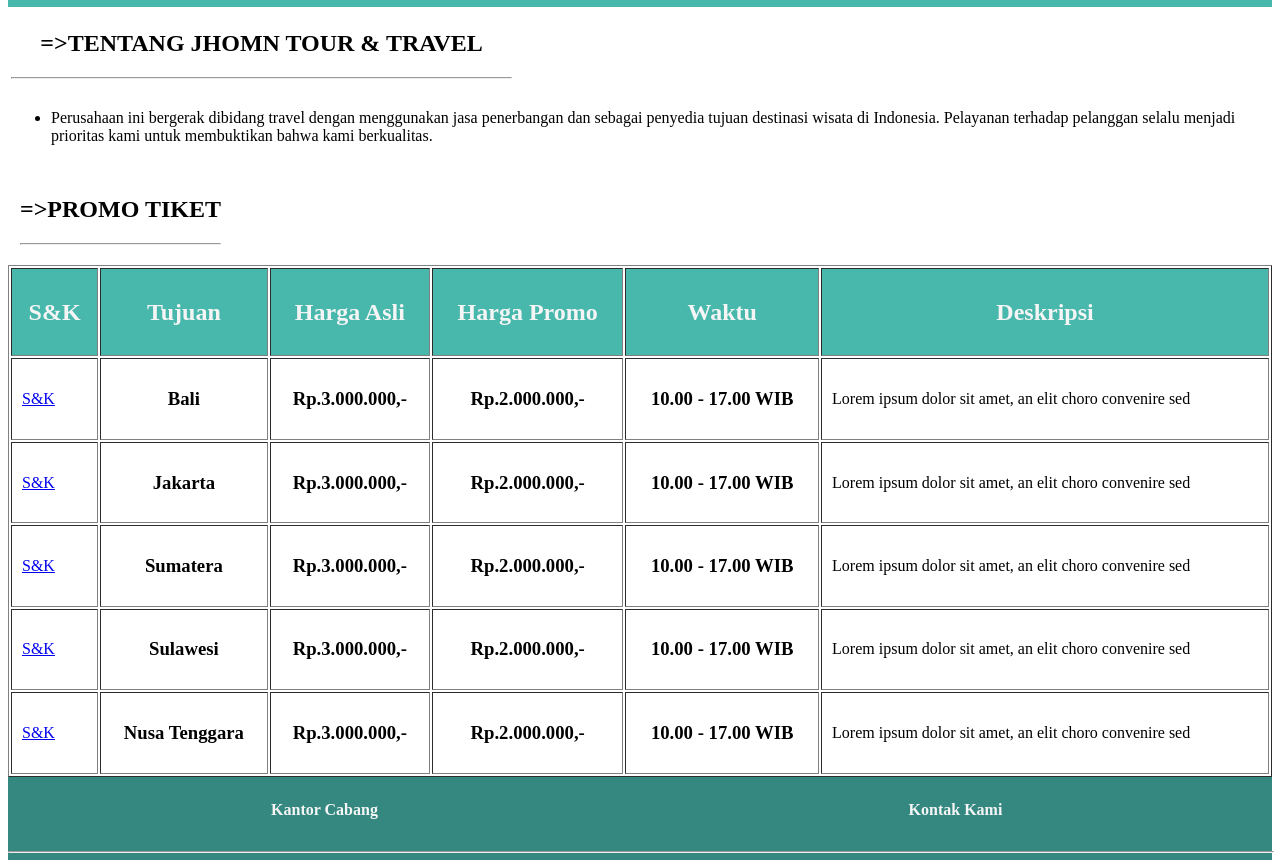
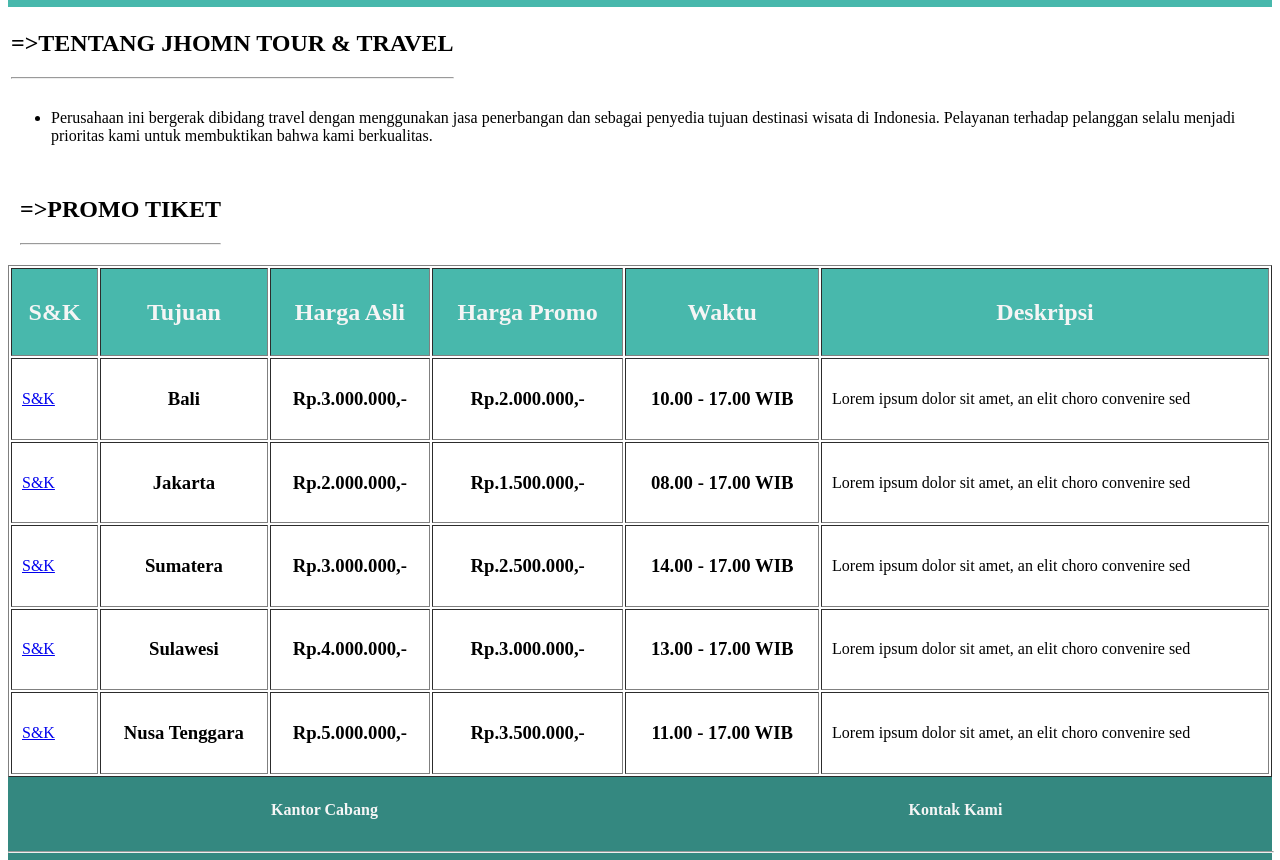
Before and after one commit to ristafn/webpro19, a plain HTML site: page praktikum02/webdesign/index.html in a window 1280 px wide. Shown: the part 598-1458 px from the top of the page. Drawn offline with Linux system fonts and the light colour scheme.

Commit message:
0110219070_RistaFaujiNafsir_TI01

```diff
--- a/praktikum02/webdesign/index.html
+++ b/praktikum02/webdesign/index.html
@@ -32,9 +32,9 @@
         </nav>
     </header>
     <section>
-        <table style="width: 100%;">
+        <table>
             <tr id="tentang">
-                <th style="width: 40%;">
+                <th cellpadding="10">
                     <h1>=>TENTANG JHOMN TOUR & TRAVEL</h1>
                     <hr>
                 </th>
@@ -88,33 +88,33 @@
                 <tr>
                     <td><a href="sk.html">S&K</a></td>
                     <td style="text-align: center;"><h3>Jakarta</h3></td>
-                    <td style="text-align: center;"><h3>Rp.3.000.000,-</h3></td>
                     <td style="text-align: center;"><h3>Rp.2.000.000,-</h3></td>
-                    <td style="text-align: center;"><h3>10.00 - 17.00 WIB</h3></td>
+                    <td style="text-align: center;"><h3>Rp.1.500.000,-</h3></td>
+                    <td style="text-align: center;"><h3>08.00 - 17.00 WIB</h3></td>
                     <td>Lorem ipsum dolor sit amet, an elit choro convenire sed</td>
                 </tr>
                 <tr>
                     <td><a href="sk.html">S&K</a></td>
                     <td style="text-align: center;"><h3>Sumatera</h3></td>
                     <td style="text-align: center;"><h3>Rp.3.000.000,-</h3></td>
-                    <td style="text-align: center;"><h3>Rp.2.000.000,-</h3></td>
-                    <td style="text-align: center;"><h3>10.00 - 17.00 WIB</h3></td>
+                    <td style="text-align: center;"><h3>Rp.2.500.000,-</h3></td>
+                    <td style="text-align: center;"><h3>14.00 - 17.00 WIB</h3></td>
                     <td>Lorem ipsum dolor sit amet, an elit choro convenire sed</td>
                 </tr>
                 <tr>
                     <td><a href="sk.html">S&K</a></td>
                     <td style="text-align: center;"><h3>Sulawesi</h3></td>
+                    <td style="text-align: center;"><h3>Rp.4.000.000,-</h3></td>
                     <td style="text-align: center;"><h3>Rp.3.000.000,-</h3></td>
-                    <td style="text-align: center;"><h3>Rp.2.000.000,-</h3></td>
-                    <td style="text-align: center;"><h3>10.00 - 17.00 WIB</h3></td>
+                    <td style="text-align: center;"><h3>13.00 - 17.00 WIB</h3></td>
                     <td>Lorem ipsum dolor sit amet, an elit choro convenire sed</td>
                 </tr>
                 <tr>
                     <td><a href="sk.html">S&K</a></td>
                     <td style="text-align: center;"><h3>Nusa Tenggara</h3></td>
-                    <td style="text-align: center;"><h3>Rp.3.000.000,-</h3></td>
-                    <td style="text-align: center;"><h3>Rp.2.000.000,-</h3></td>
-                    <td style="text-align: center;"><h3>10.00 - 17.00 WIB</h3></td>
+                    <td style="text-align: center;"><h3>Rp.5.000.000,-</h3></td>
+                    <td style="text-align: center;"><h3>Rp.3.500.000,-</h3></td>
+                    <td style="text-align: center;"><h3>11.00 - 17.00 WIB</h3></td>
                     <td>Lorem ipsum dolor sit amet, an elit choro convenire sed</td>
                 </tr>
             </table>
```
